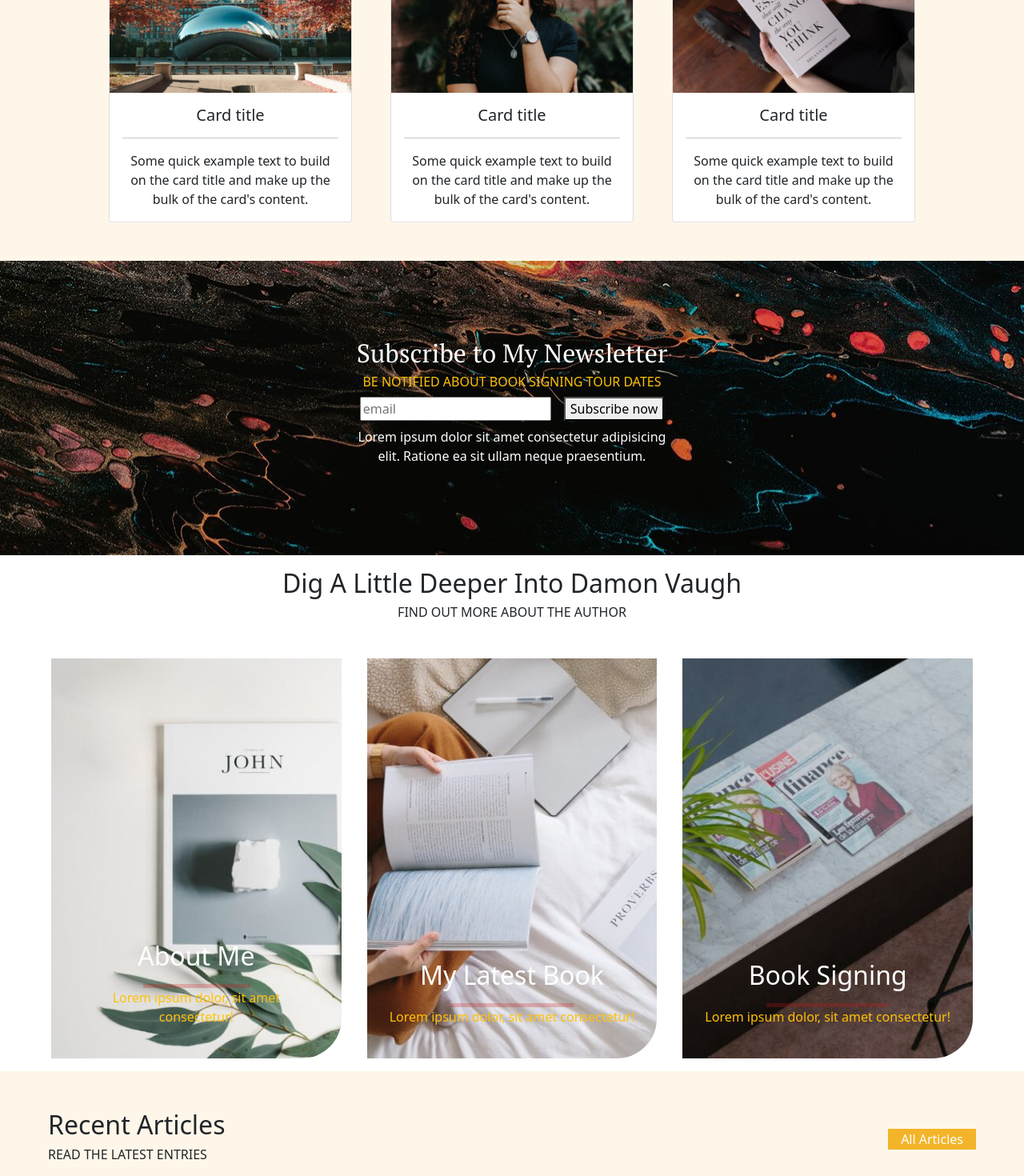
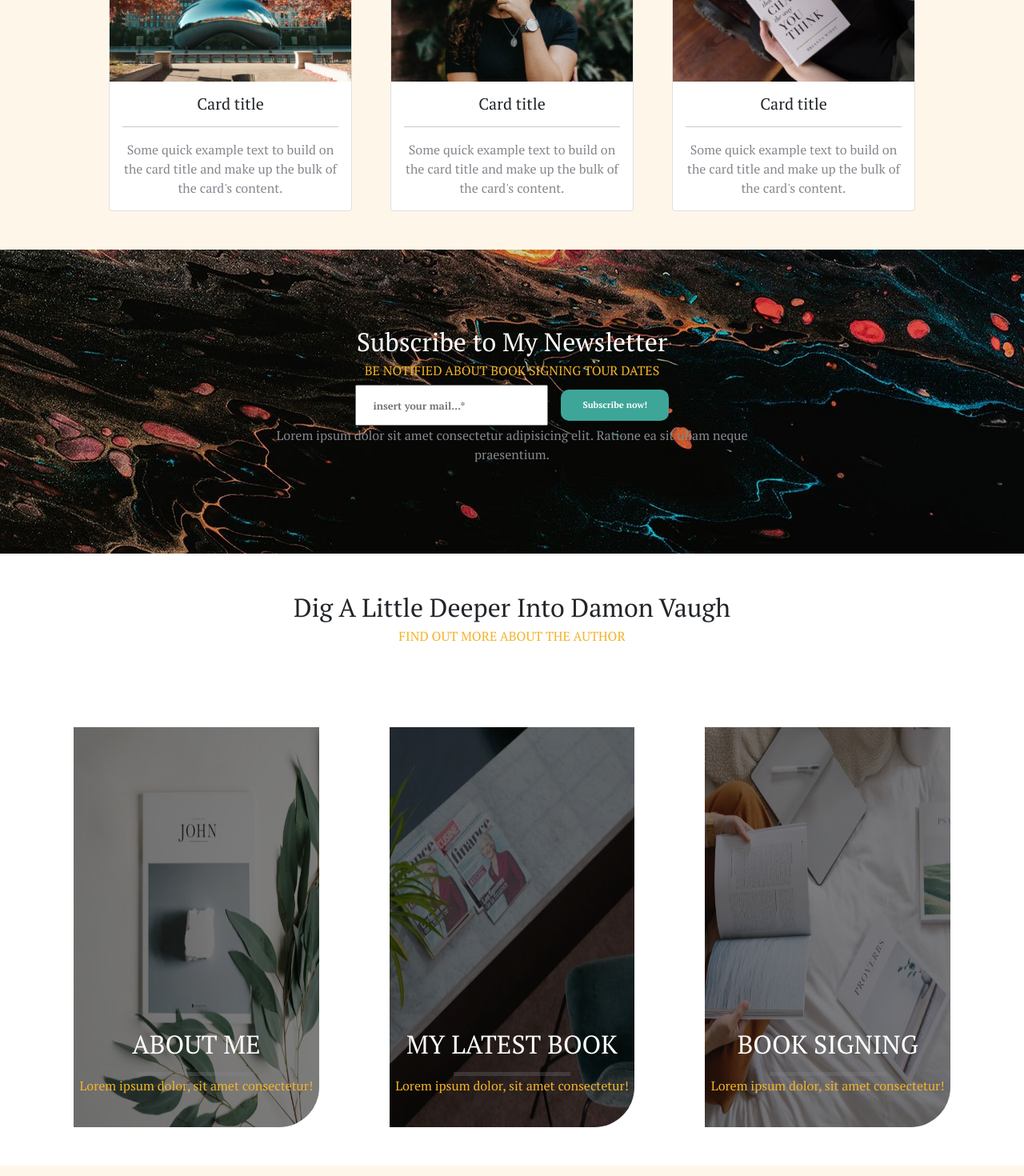
Before and after one commit to dona70909/proj-html-vuejs, a Vue app: page / in a window 1280 px wide. Shown: the part 2420-3890 px from the top of the page at 80% size. Built offline with nearby package versions, Linux system fonts and the light colour scheme.

Commit message:
About the author card

```diff
--- a/src/components/main/AboutAuthor.vue
+++ b/src/components/main/AboutAuthor.vue
@@ -1,33 +1,21 @@
 <template>
     <section class="container-fluid">
-        <div class="row px-5 py-3 justify-content-center align-items-center">
+        <div class="row px-5 py-5 justify-content-center align-items-center container-section">
             <div class="col-12">
                 <div class="title text-center mb-5">
-                    <h2 class="text-capitalize">Dig a little deeper into damon vaugh</h2>
-                    <h6 class="text-uppercase">Find out more about the author</h6>
+                    <h2 class="title-section">Dig a little deeper into damon vaugh</h2>
+                    <h6 class="subtitle-section">Find out more about the author</h6>
                 </div>
             </div>
+        </div>
 
-
-            <div class="col-4 px-5 card-item card-about-me d-flex justify-content-center">
-                <div class="text-card text-center pb-4">
-                    <h2 class="text-capitalize text-white pb-2">About me</h2>
+        <div class="row px-5 pb-5 pt-2 justify-content-center container-section">
+            <div v-for="(card) in cards" :key="card.title" class="col-4 card-item d-flex justify-content-center position-relative">
+                <img :src="card.image" :alt="card.title">
+                <div class="text-card bottom-0 align-self-end text-center pb-4 position-absolute">
+                    <h2 class="title-card pb-2">{{card.title}}</h2>
                     <hr class="w-50">
-                    <p class="text-warning">Lorem ipsum dolor, sit amet consectetur!</p>
-                </div>
-            </div>
-            <div class="col-4 card-item card-latest d-flex justify-content-center">
-                <div class="text-card text-center pb-4">
-                    <h2 class="text-capitalize text-white pb-2">My latest book</h2>
-                    <hr class="w-50">
-                    <p class="text-warning">Lorem ipsum dolor, sit amet consectetur!</p>
-                </div>
-            </div>
-            <div class="col-4 card-item card-signing d-flex justify-content-center">
-                <div class="text-card text-center pb-4">
-                    <h2 class="text-capitalize text-white pb-2">Book signing</h2>
-                    <hr class="w-50">
-                    <p class="text-warning">Lorem ipsum dolor, sit amet consectetur!</p>
+                    <p>{{card.subtitle}}</p>
                 </div>
             </div>
         </div>
@@ -36,40 +24,85 @@
 
 <script>
 export default {
-    name:"AboutAuthor"
+    name:"AboutAuthor",
+    data() {
+        return {
+            cards: [
+                {
+                    title:"About me",
+                    subtitle:"Lorem ipsum dolor, sit amet consectetur!",
+                    image:require('@/assets/img/box-1.jpg'),
+                    url:"#/"
+                },
+                {
+
+                    title:"My latest book",
+                    subtitle:"Lorem ipsum dolor, sit amet consectetur!",
+                    image:require('@/assets/img/box-4.jpg'),
+                    url:"#/"
+                },
+                {
+
+                    title:"Book signing",
+                    subtitle:"Lorem ipsum dolor, sit amet consectetur!",
+                    image:require('@/assets/img/box-3.jpg'),
+                    url:"#/"
+                }
+            ]
+        }
+    }
 }
 </script>
 
 <style lang="scss" scoped>
 
 @import './src/assets/scss/style.scss';
+.container-section {
+    font-family: 'PT Serif', serif;
+    .title-section {
+        text-transform: capitalize;
+    }
 
-.card-about-me{
-    background-image: url('@/assets/img/box-1.jpg');
-}
-.card-latest{
-    background-image: url('@/assets/img/box-3.jpg');
-}
-.card-signing{
-    background-image: url('@/assets/img/box-4.jpg');
-}
-.card-item{
-    height: 500px;
-    width:calc(100% /3 - 2rem);
-    border-bottom-right-radius: 50px;
-    background-repeat:no-repeat;
-    background-size: cover;
-    margin: 0 1rem;
-    /* filter: brightness(50%); */
-    /* filter: grayscale(1%); */
-    .text-card{
-        align-self: flex-end;
+    .subtitle-section {
+        text-transform: uppercase;
+        color:$saffronOrangeGold;
+    }
 
-        hr{
-            margin: 0 auto;
-            height:.3rem;
-            color: rgb(208, 21, 21);
+
+    .card-item {
+        height: 500px;
+        width:calc(100% / 3 - 4rem);
+        margin: 0 2rem;
+
+        img {
+            border-bottom-right-radius: 50px;
+            width:100%;
+            filter:brightness(50%);
+            filter:drop-shadow(50%)
+        }
+        .text-card {
+            /* align-self: flex-end; */
+            bottom: 0;
+            hr {
+                margin: 0 auto;
+                height:.3rem;
+                color:$osloGray;
+            }
+
+            .title-card {
+                text-transform: uppercase;
+                color:white;
+            }
+
+            p {
+                color: $saffronOrangeGold;
+            }
+
         }
     }
+
 }
+
+
+
 </style>
--- a/src/components/main/RecentArticles.vue
+++ b/src/components/main/RecentArticles.vue
@@ -1,15 +1,15 @@
 <template>
     <section class="container-fluid bg-color">
-        <div class="row py-5 justify-content-between px-5">
-            <div class="col-6">
+        <div class="row px-5 py-5 justify-content-between px-5">
+            <div class="col-6 px-5">
                 <h2 class="text-capitalize">Recent articles</h2>
                 <h6 class="text-uppercase">Read the latest entries</h6>
             </div>
-            <div class="col-6 d-flex justify-content-end align-items-center">
+            <div class="col-6 px-5 d-flex justify-content-end align-items-center">
                 <button class="px-3">All Articles</button>
             </div>
         </div>
-        <div class="row  wrapper-articles  justify-content-center">
+        <div class="row px-5 wrapper-articles  justify-content-center">
             <div class="col-6">
                 <div class="big-box">
                     <img :src="mainArticle.img" :alt="mainArticle.title">
@@ -72,24 +72,27 @@ button{
     color: white;
     border:none;
 }
-.wrapper-articles{
+.wrapper-articles {
     padding-bottom: 6rem;
-    .big-box{
+
+    .big-box {
         background-color:white;
         padding: 2rem;
         height: 100%;
-        img{
+
+        img {
             width:100%;
             margin-bottom: 2rem;
         }
     }
 
-    .small-box{
+    .small-box {
         background-color:white;
         padding-left:2rem;
         padding-right: 2rem;
         height: 50%;
-        img{
+
+        img {
             width:100%;
             margin-bottom: 2rem;
         }
--- a/src/components/main/SubscribeNews.vue
+++ b/src/components/main/SubscribeNews.vue
@@ -1,12 +1,16 @@
 <template>
     <section class="container-fluid bg-img">
         <div class="row container-row-padding justify-content-center align-items-center container-article">
-            <div class="col-4 text-center">
+            <div class="col-6 text-center">
                 <h2 class="text-white title-article">Subscribe to My Newsletter</h2>
-                <h6 class="text-uppercase text-warning">Be Notified about book signing tour dates</h6>
-                <input class="email-input me-3 mb-2" type="text" placeholder="email">
-                <button>Subscribe now</button>
-                <p class="text-white">Lorem ipsum dolor sit amet consectetur adipisicing elit. Ratione ea sit ullam neque praesentium.</p>
+                <h6 class="text-uppercase subtitle-article">Be Notified about book signing tour dates</h6>
+                <div class="d-flex justify-content-center align-items-center">
+                    <input class="email-input me-3" type="text" placeholder="insert your mail...*">
+                    <button class="d-flex justify-content-center align-items-center">
+                        <a href="#/">Subscribe now!</a>
+                    </button>
+                </div>
+                <p class="paragraph-article">Lorem ipsum dolor sit amet consectetur adipisicing elit. Ratione ea sit ullam neque praesentium.</p>
             </div>
         </div>
     </section>
@@ -32,9 +36,45 @@ export default {
 
 .container-article {
 
+    font-family: 'PT Serif', serif;
+
     .title-article {
         color:white;
+    }
+
+    .subtitle-article {
+        color:$saffronOrangeGold;
+    }
+
+    .paragraph-article {
+        color:$osloGray;
+    }
+
+    input {
+    padding: .7rem 1.3rem;
+    }
+
+    ::placeholder {
         font-family: 'PT Serif', serif;
+        font-size: .8rem;
+        border-radius: 10px;
+        font-weight: 600;
     }
+
+    button {
+        padding: .7rem 1.7rem;
+        background-color: $greenKeppel;
+        border:none;
+        border-radius: 10px;
+        a {
+            pointer-events: none;
+            color:white;
+            text-decoration: none;
+            font-weight: 700;
+            font-size: .7rem;
+        }
+    }
+
 }
+
 </style>
--- a/src/components/main/UpcomingSection.vue
+++ b/src/components/main/UpcomingSection.vue
@@ -3,8 +3,8 @@
         <div class="row container-cards justify-content-center">
             <div class="col-12">
                 <div class="title text-center mb-4">
-                    <h2>Upcoming Events</h2>
-                    <h3>Meet the authors in person</h3>
+                    <h2 class="title">Upcoming Events</h2>
+                    <h3 class="subtitle">Meet the authors in person</h3>
                 </div>
             </div>
             <div class="col-4 px-4" v-for="(article,index) in upcomings" :key="index + 'upcoming' ">
@@ -50,10 +50,35 @@ export default {
 </script>
 
 <style lang="scss" scoped>
-.bg-color{
+@import './src/assets/scss/style.scss';
+
+.bg-color {
     background-color:#fef7e9;
 }
-.container-cards{
+
+.title {
+    font-family: 'PT Serif', serif;
+}
+
+.subtitle {
+    font-family: 'PT Serif', serif;
+    text-transform: uppercase;
+    color:$saffronOrangeGold;
+    font-size:1rem;
+}
+.container-cards {
     padding: 3rem 7rem;
+
+    .card {
+        font-family: 'PT Serif', serif;
+
+        h5 {
+            font-weight: 400;
+        }
+
+        p {
+            color:$osloGray;
+        }
+    }
 }
 </style>>
```
Also changed, not shown: 1 other file (tests, documents, lock files or other folders).
